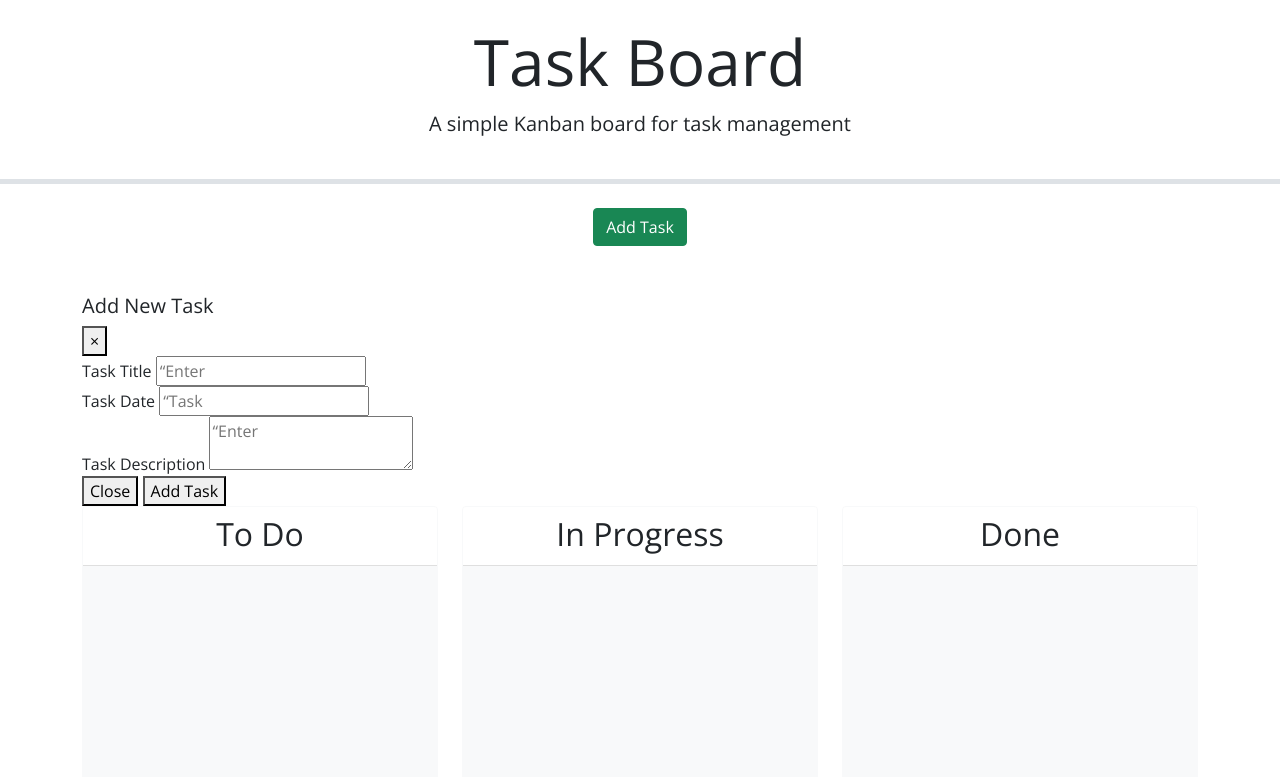
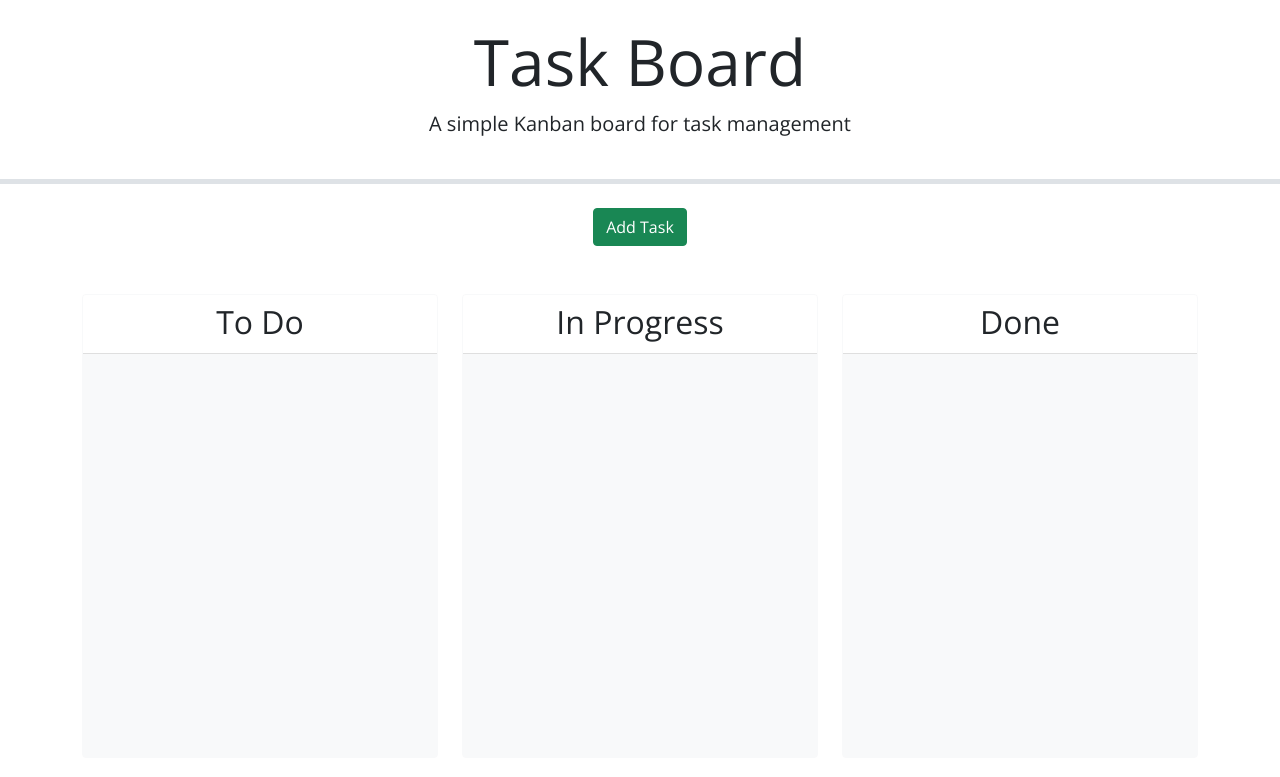
Before and after one commit to TJWphd/kanban, a plain HTML site: page index.html in a window 1280 px wide. Drawn offline with nearby package versions, Linux system fonts and the light colour scheme.

Commit message:
cleaned up modal from getbootstrap and cleaned up javascript with help from Alistair

```diff
--- a/assets/js/script.js
+++ b/assets/js/script.js
@@ -1,8 +1,8 @@
 // Retrieve tasks and nextId from localStorage
-let taskList = JSON.parse(localStorage.getItem("tasks"));
+let taskList = JSON.parse(localStorage.getItem("tasks")) || [];
 let nextId = JSON.parse(localStorage.getItem("nextId"));
 
-// Todo: create a function to generate a unique task id
+//generate a unique task id
 function generateTaskId() {
   if (nextId === null) {
     nextId = 1;
@@ -13,83 +13,76 @@ function generateTaskId() {
   return nextId;
 }
 
-// Todo: create a function to create a task card
+//create a task card and make cards draggable
 function createTaskCard(task) {
   const card = $("<div></div>")
-    .addClass("task-card" "ui-state-default")
-    .data(
+    .addClass("task-card", "ui-state-default")
     .draggable({
-        revert:
+      // revert:
       start: function () {
         $(this).addClass("dragging");
-        }
-        stop: function() {
+      },
+      stop: function () {
         $(this).removeClass("dragging");
-        }
-    })
-    console.log(card)
-    card.css("background-color", getTaskColor(task.taskDueDate))
-    )
+      },
+    });
+  console.log(card);
+  card.css("background-color", getTaskColor(task.taskDueDate));
 }
 
-// Todo: create a function to render the task list and make cards draggable
+// Todo: create a function to render the task list
 function renderTaskList() {
   $("#to-do-cards").empty();
-    taskList.forEach(task => {
+  taskList.forEach((task) => {
     if (task.status === "todo-cards") {
       const taskCard = createTaskCard(task);
       $("#todo-cards").append(taskCard);
-        }
-        else if (task.status === "in-progress-cards") {
+    } else if (task.status === "in-progress-cards") {
       const taskCard = createTaskCard(task);
       $("in-progress-cards").append(taskCard);
-        }
-        else if (task.status === "done-cards") {
+    } else if (task.status === "done-cards") {
       const taskCard = createTaskCard(task);
       $("done-cards").append(taskCard);
-    })
-
-
-    //   mHsp;
-  // $(function() {
-  //     $("#drag").drag();
-  // )
+    }
+  });
 }
 
 // Todo: create a function to handle adding a new task
 function handleAddTask(event) {
-  console.log(event);
-  event.PreventDefault();
+  event.preventDefault();
   const taskTitle = $("#taskTitle").val();
-  const task = (
+  const taskDueDate = $("#taskDueDate").val();
+  const taskDescription = $("#taskDescription").val();
+  const task = {
     title: taskTitle,
-    date: taskDate,
+    date: taskDueDate,
     description: taskDescription,
-  );
-}
+  };
   taskList.push(task);
   localStorage.setItem("tasks", JSON.stringify(taskList));
+  renderTaskList();
+}
 
 // Todo: create a function to handle deleting a task
 function handleDeleteTask(event) {
-    const taskId = taskList
-
+  const taskId = taskList;
+  console.log(event);
 }
 
 // Todo: create a function to handle dropping a task into a new status lane
 function handleDrop(event, ui) {
   const droppedTaskId = ui.draggable.data("task-id");
   const newStatus = event.target.id;
-console.log(newStatus)
-console.log(droppedTaskId)
+  console.log(newStatus);
+  console.log(droppedTaskId);
 }
 const task =
-
   // Todo: when the page loads, render the task list, add event listeners, make lanes droppable, and make the due date field a date picker
   $(document).ready(function () {
     renderTaskList();
     $("#submit").click(handleAddTask);
-    $("$taskDueDate").datepicker({changeMonth: true, changeYear: true})
+    // $("$taskDueDate").datepicker({ changeMonth: true, changeYear: true });
+    $("#save-button").click(handleAddTask);
 
     //     const taskButtonEl = document.getElementById("taskButton");
     //   taskButtonEl.addEventListener("click", handleAddTask);
--- a/index.html
+++ b/index.html
@@ -37,89 +37,72 @@
         <button
           class="btn btn-success"
           data-bs-toggle="modal"
-          data-bs-target="#formModal"
+          data-bs-target="#modal"
         >
           Add Task
         </button>
       </div>
-      <!-- Todo: Create a modal with a form to add tasks -->
+      <!-- new modal here from getbootstrap.com -->
       <div
-        class="“modal"
-        fade”
-        id="“formModal”"
-        tabindex="“-1”"
-        aria-labelledby="“formModalLabel”"
-        aria-hidden="“true”"
+        class="modal fade"
+        id="modal"
+        tabindex="-1"
+        aria-labelledby="modalLabel"
+        aria-hidden="true"
       >
-        <div class="“modal-dialog”">
-          <div class="“modal-content”">
-            <div class="“modal-header”">
-              <h5 class="“modal-title”" id="“formModalLabel”">Add New Task</h5>
+        <div class="modal-dialog">
+          <div class="modal-content">
+            <div class="modal-header">
+              <h5 class="modal-title" id="modalLabel">Add New Task</h5>
               <button
-                type="“button”"
-                class="“close”"
-                data-bs-dismiss="“modal”"
-                aria-label="“Close”"
-              >
-                <span>&times;</span>
-              </button>
+                type="button"
+                class="btn-close"
+                data-bs-dismiss="modal"
+                aria-label="Close"
+              ></button>
             </div>
-            <div class="“modal-body”">
-              <form id="“taskForm”">
-                <div class="“form-group”">
-                  <label for="“taskTitle”">Task Title</label>
+            <div class="modal-body">
+              <!-- task title, task date, task description -->
+              <div class="form-floating mb-3">
                 <input
-                    type="“text”"
-                    class="“form-control”"
-                    id="“taskTitle”"
-                    placeholder="“Enter"
-                    task
-                    name”
-                    required
+                  type="text"
+                  class="form-control"
+                  id="taskTitle"
+                  placeholder="add task title here"
                 />
+                <label for="floatingInput">Task Title</label>
               </div>
-                <div class="“form-group”">
-                  <label for="“taskDate”">Task Date</label>
+
+              <div class="form-floating mb-3">
                 <input
-                    type="“text”"
-                    class="“form-control”"
-                    id="“taskDate”"
-                    placeholder="“Task"
-                    date”
-                    required
+                  type="datetime-local"
+                  class="form-control"
+                  id="taskDueDate"
+                  placeholder="enter date here"
                 />
+                <label for="floatingInput">Task Date</label>
               </div>
-                <div class="“form-group”">
-                  <label for="“taskDescription”"> Task Description</label>
-                  <textarea
-                    class="“form-control”"
-                    id="“taskDescription”"
-                    rows="“3”"
-                    placeholder="“Enter"
-                    task
-                    description”
-                    required
-                  ></textarea>
+
+              <div class="form-floating mb-3">
+                <input
+                  type="text"
+                  class="form-control"
+                  id="taskDescription"
+                  placeholder="describe task here"
+                />
+                <label for="floatingInput">Task Description</label>
               </div>
-              </form>
             </div>
-            <div class="“modal-footer”">
+            <div class="modal-footer">
               <button
-                type="“button”"
-                class="“btn"
-                btn-secondary”
-                data-bs-dismiss="“modal”"
+                type="button"
+                class="btn btn-secondary"
+                data-bs-dismiss="modal"
               >
                 Close
               </button>
-              <button
-                type="“submit”"
-                class="“btn"
-                btn-primary”
-                id="“taskbutton”"
-                form="“taskForm”"
-              >
-                Add Task
+              <button type="button" class="btn btn-primary" id="save-button">
+                Save Changes
               </button>
             </div>
           </div>
```
Also changed, not shown: 1 other file. Lines whose indentation alone changed are shown as unchanged.
